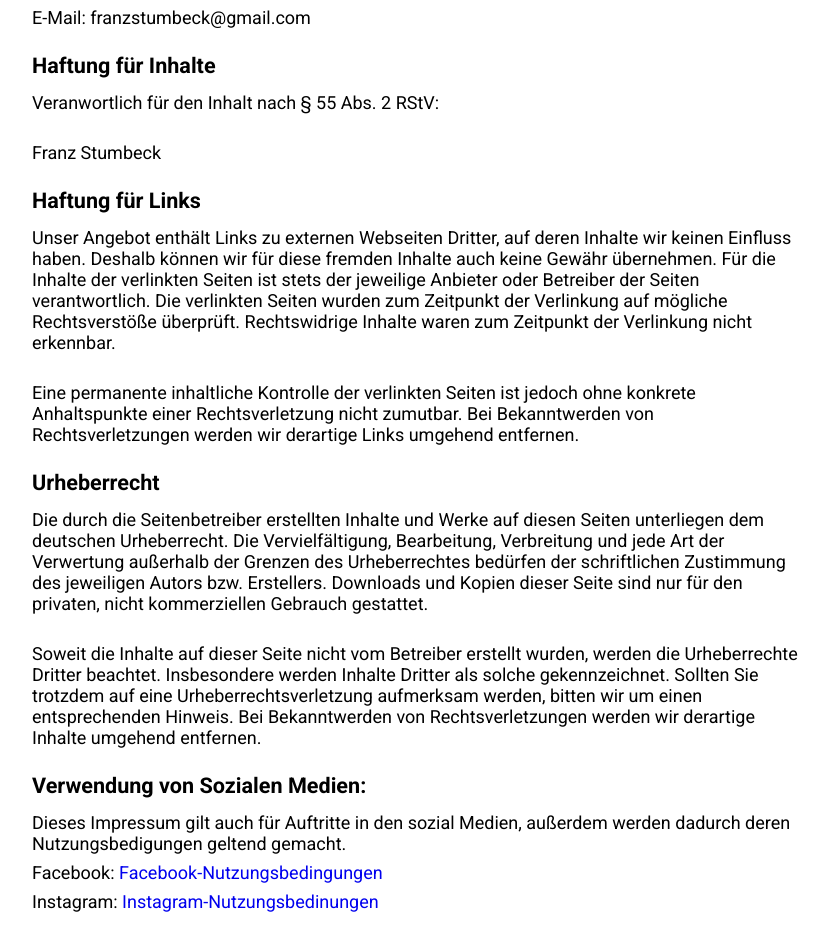
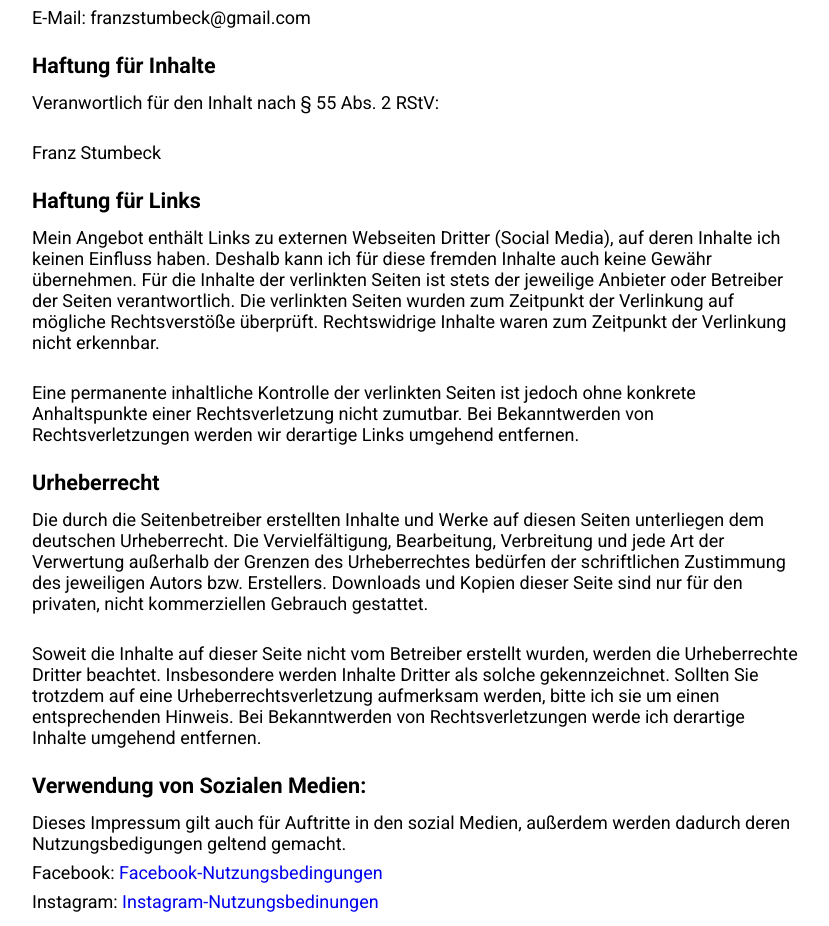
Before and after one commit to Lukxi/Grillerei, a PHP site: page /grillerei/impressum.php in a window 1280 px wide. Shown: the part 1097-2023 px from the top of the page, without its empty margins (224-1053 px from the left). Run offline with PHP 8.4, Linux system fonts and the light colour scheme.

Commit message:
Textänderung

```diff
--- a/impressum.php
+++ b/impressum.php
@@ -45,14 +45,14 @@
         <p>Franz Stumbeck</p>
         <br>
         <h5>Haftung für Links</h5>
-        <p>Unser Angebot enthält Links zu externen Webseiten Dritter, auf deren Inhalte wir keinen Einfluss haben. Deshalb können wir für diese fremden Inhalte auch keine Gewähr übernehmen. Für die Inhalte der verlinkten Seiten ist stets der jeweilige Anbieter oder Betreiber der Seiten verantwortlich. Die verlinkten Seiten wurden zum Zeitpunkt der Verlinkung auf mögliche Rechtsverstöße überprüft. Rechtswidrige Inhalte waren zum Zeitpunkt der Verlinkung nicht erkennbar.</p>
+        <p>Mein Angebot enthält Links zu externen Webseiten Dritter (Social Media), auf deren Inhalte ich keinen Einfluss haben. Deshalb kann ich für diese fremden Inhalte auch keine Gewähr übernehmen. Für die Inhalte der verlinkten Seiten ist stets der jeweilige Anbieter oder Betreiber der Seiten verantwortlich. Die verlinkten Seiten wurden zum Zeitpunkt der Verlinkung auf mögliche Rechtsverstöße überprüft. Rechtswidrige Inhalte waren zum Zeitpunkt der Verlinkung nicht erkennbar.</p>
         <br>
         <p>Eine permanente inhaltliche Kontrolle der verlinkten Seiten ist jedoch ohne konkrete Anhaltspunkte einer Rechtsverletzung nicht zumutbar. Bei Bekanntwerden von Rechtsverletzungen werden wir derartige Links umgehend entfernen.</p>
         <br>
         <h5>Urheberrecht</h5>
         <p>Die durch die Seitenbetreiber erstellten Inhalte und Werke auf diesen Seiten unterliegen dem deutschen Urheberrecht. Die Vervielfältigung, Bearbeitung, Verbreitung und jede Art der Verwertung außerhalb der Grenzen des Urheberrechtes bedürfen der schriftlichen Zustimmung des jeweiligen Autors bzw. Erstellers. Downloads und Kopien dieser Seite sind nur für den privaten, nicht kommerziellen Gebrauch gestattet.</p>
         <br>
-        <p>Soweit die Inhalte auf dieser Seite nicht vom Betreiber erstellt wurden, werden die Urheberrechte Dritter beachtet. Insbesondere werden Inhalte Dritter als solche gekennzeichnet. Sollten Sie trotzdem auf eine Urheberrechtsverletzung aufmerksam werden, bitten wir um einen entsprechenden Hinweis. Bei Bekanntwerden von Rechtsverletzungen werden wir derartige Inhalte umgehend entfernen.</p>
+        <p>Soweit die Inhalte auf dieser Seite nicht vom Betreiber erstellt wurden, werden die Urheberrechte Dritter beachtet. Insbesondere werden Inhalte Dritter als solche gekennzeichnet. Sollten Sie trotzdem auf eine Urheberrechtsverletzung aufmerksam werden, bitte ich sie um einen entsprechenden Hinweis. Bei Bekanntwerden von Rechtsverletzungen werde ich derartige Inhalte umgehend entfernen.</p>
         <br>
         <h5>Verwendung von Sozialen Medien:</h5>
         <p> Dieses Impressum gilt auch für Auftritte in den sozial Medien, außerdem werden dadurch deren Nutzungsbedigungen geltend gemacht.</p>
```
